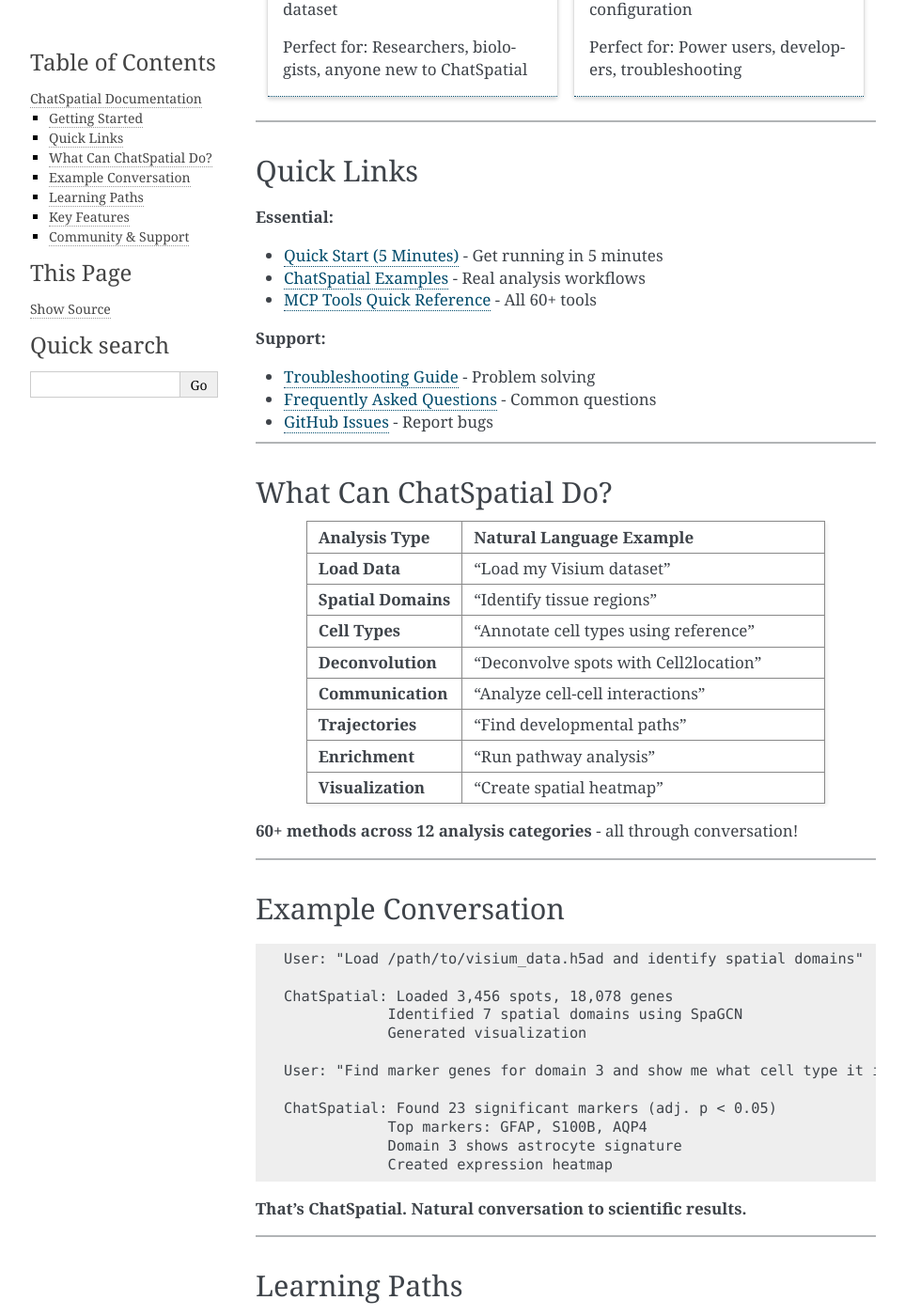
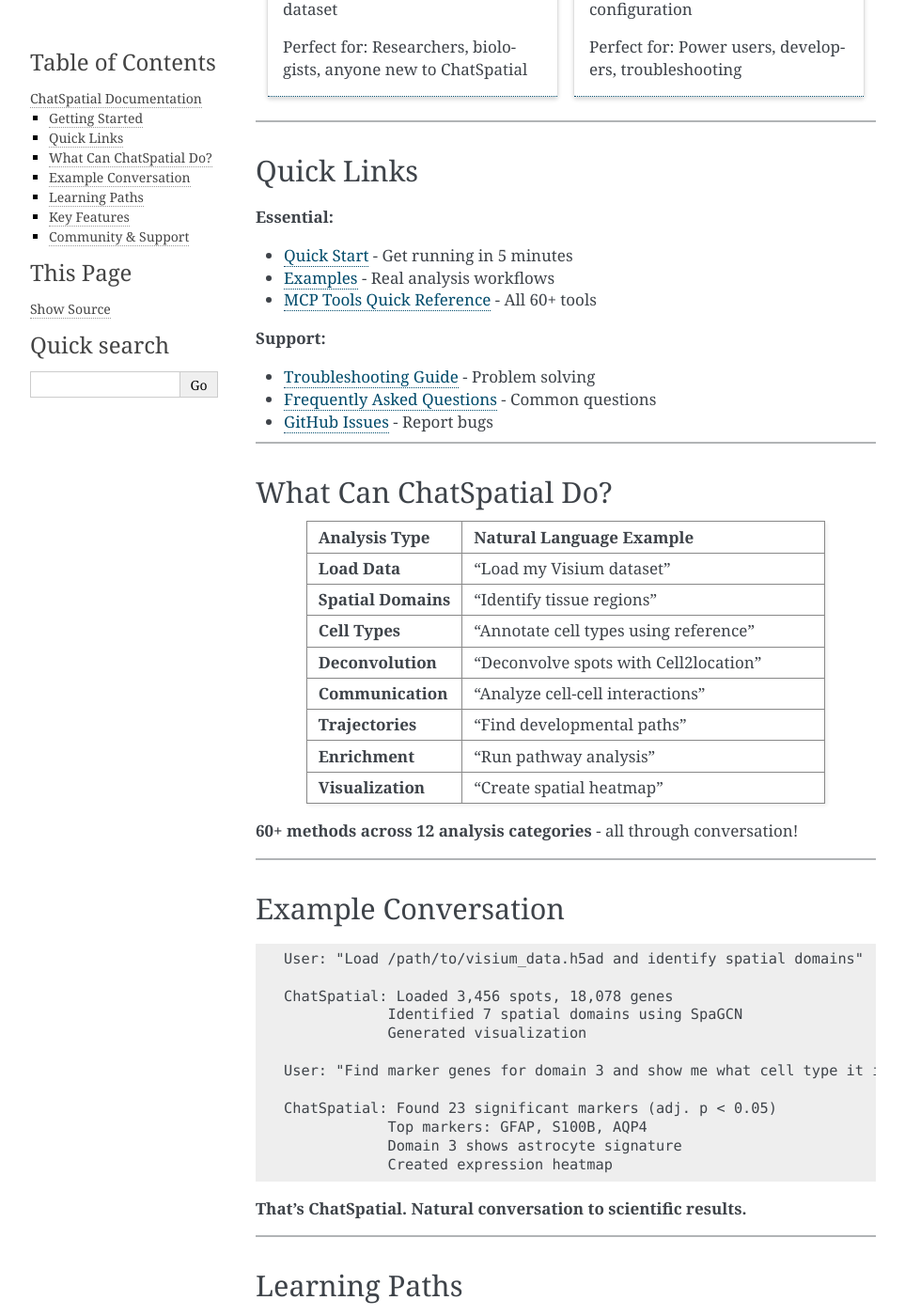
Before and after one commit to cafferychen777/ChatSpatial, a Sphinx documentation site: the page built from docs/index.rst, in a window 1280 px wide and 1400 px high, scrolled down 462 px. Shown: the whole window at 94% size, without its empty margins (148-1111 px from the left). Built offline with Sphinx 7.4.7, drawn with Linux system fonts in a browser that asks for light colours; some of the changed text lies outside the part shown.

Commit message:
Update documentation branding and navigation titles
- Remove redundant 'ChatSpatial' prefix from core doc titles
  * Quick Start (was: Quick Start (5 Minutes))
  * Examples (was: ChatSpatial Examples)

- Modernize project tagline
  * Old: 'AI-Powered Spatial Transcriptomics Analysis' (dated)
  * New: 'LLM Agent for Spatial Transcriptomics via MCP' (modern)

Reflects current terminology: LLM > AI, Agent > Powered, MCP as key tech

```diff
--- a/docs/conf.py
+++ b/docs/conf.py
@@ -59,7 +59,7 @@
     "github_repo": "ChatSpatial",
     "github_button": True,
     "github_banner": False,
-    "description": "AI-Powered Spatial Transcriptomics Analysis",
+    "description": "LLM Agent for Spatial Transcriptomics via MCP",
     "fixed_sidebar": True,
 }
 
--- a/docs/examples.md
+++ b/docs/examples.md
@@ -1,4 +1,4 @@
-# ChatSpatial Examples
+# Examples
 
 All examples are **natural language commands** you type in Claude chat. No coding required!
 
--- a/docs/quickstart.md
+++ b/docs/quickstart.md
@@ -1,4 +1,4 @@
-# Quick Start (5 Minutes)
+# Quick Start
 
 Get ChatSpatial running and analyze your first spatial dataset.
 
```
